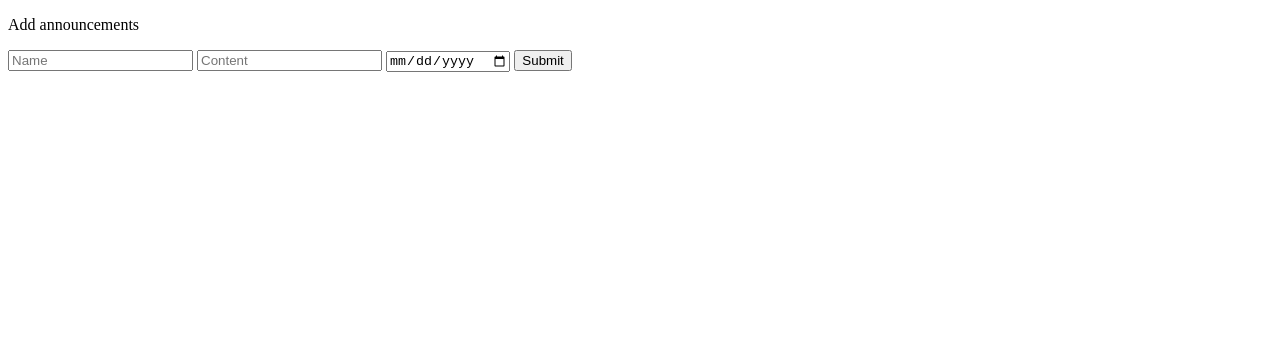
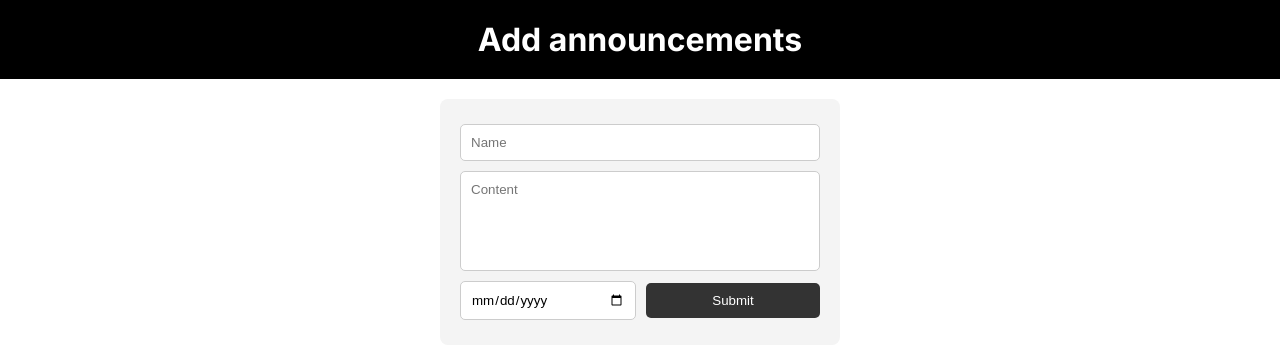
Before and after one commit to fanrongli1507/1p1, a website: page create.html in a window 1280 px wide. Drawn offline with Linux system fonts and the light colour scheme.

Commit message:
Create Styling

```diff
--- a/create.html
+++ b/create.html
@@ -4,13 +4,18 @@
   <meta charset="UTF-8">
   <meta name="viewport" content="width=device-width, initial-scale=1.0">
   <script src="scripts/create.js" type="module"></script>
+  <link rel="stylesheet" href="styles/create.css">
   <title>Document</title>
 </head>
 <body>
-  <div><p>Add announcements</p></div>
-  <input placeholder="Name" class="js-name name">
-  <input placeholder="Content" class="js-content content">
-  <input type="date" placeholder="Deadline" class="js-deadline deadline">
-  <input type="button" class="js-submit submit" value="Submit">
+  <div class="container1"><div class="title">Add announcements</div></div>
+  <div class="form">
+    <input placeholder="Name" class="js-name name">
+    <textarea placeholder="Content" class="js-content content"></textarea>
+    <div class="container2">
+      <input type="date" placeholder="Deadline" class="js-deadline deadline">
+      <input type="button" class="js-submit submit" value="Submit">
+    </div>
+  </div>
 </body>
 </html>
--- a/scripts/create.js
+++ b/scripts/create.js
@@ -23,6 +23,10 @@ document.querySelector(".js-submit").addEventListener("click", async () => {
 
     const data = await response.json();
     console.log(data);
+    alert('Sent successfully.');
+    document.querySelector(".js-name").value ='';
+    document.querySelector(".js-content").value = '';
+    document.querySelector(".js-deadline").value ='';
   } catch (error) {
     console.error("Error:", error);
   }
--- a/styles/announcements.css
+++ b/styles/announcements.css
@@ -10,8 +10,7 @@ html{
 body {
   margin: 0;
   padding: 0;
-
-  min-height: 100vh; /* Ensures full viewport height */
+  min-height: 100vh;
 }
 
 .container1{
@@ -20,6 +19,7 @@ body {
   margin-bottom: 20px;
   padding: 20px;
 }
+
 .title {
   font-family: "Inter", -apple-system, BlinkMacSystemFont, "Helvetica Neue", Helvetica, Arial, sans-serif;
   font-weight: 700;
@@ -28,22 +28,15 @@ body {
   height: 100%;
 
 
-  .center-box {
-    display: flex;
-    justify-content: center;
-    align-items: center;
-  };
+
+  display: flex;
+  justify-content: center;
+  align-items: center;
+
 
 }
 
-.title p{
-  display: flex;
-  flex-wrap: wrap;
-  justify-content: center;
-  text-align: center;
-  align-items: center;
-  margin: 0px;
-}
+
 .announcement {
   text-align: center;
   width: 100%; /* Ensure full width inside the grid cell */
--- /dev/null
+++ b/styles/create.css
@@ -0,0 +1,85 @@
+@import url('https://fonts.googleapis.com/css2?family=Inter:wght@100..900&display=swap');
+@import url('https://fonts.googleapis.com/css2?family=Roboto:wght@400;700&display=swap');
+
+body {
+  display: flex;
+  align-items: center;
+  justify-content: center;
+  flex-direction: column;
+  margin: 0;
+}
+
+.container1 {
+  background-color: black;
+  color: white;
+  margin-bottom: 20px;
+  padding: 20px;
+  text-align: center;
+  width: 100%;
+}
+
+.title {
+  font-weight: 700;
+  font-size: 200%;
+  font-family: "Inter", sans-serif;
+
+}
+
+.form {
+  display: flex;
+  flex-direction: column;
+  align-items: center;
+  justify-content: center;
+  width: 50%;
+  max-width: 400px;
+  padding: 20px;
+  box-sizing: border-box;
+  background: #f4f4f4;
+  border-radius: 8px;
+}
+
+.container2 {
+  width: 100%;
+  display: flex;
+  flex-direction: row;
+  align-items: center;
+  justify-content: space-between; /* Ensures even spacing */
+}
+
+.name,
+.content,
+.deadline,
+.submit {
+  width: 100%;
+  margin: 5px 0;
+  padding: 10px;
+  box-sizing: border-box;
+  font-family: Arial, Helvetica, sans-serif;
+  border: 1px solid #ccc;
+  border-radius: 5px;
+}
+
+.content {
+  resize: none;
+  overflow-y: auto;
+  word-wrap: break-word;
+  white-space: pre-wrap;
+  min-height: 100px;
+}
+
+.deadline {
+  flex: 1; /* Makes it take up available space */
+  margin-right: 10px;
+}
+
+.submit {
+  flex: 1; /* Matches size with deadline */
+  cursor: pointer;
+  background-color: #333;
+  color: white;
+  border: none;
+}
+
+.submit:hover {
+  background-color: #555;
+}
```
Also changed, not shown: announcements.html (+1 -1 lines), styles/index.css (added).
